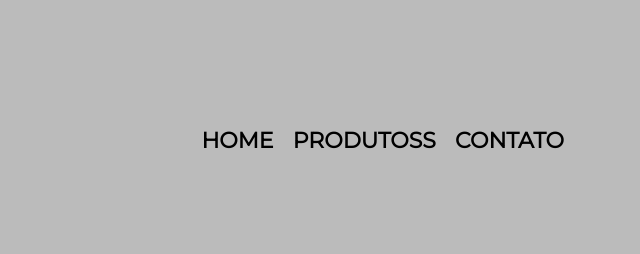
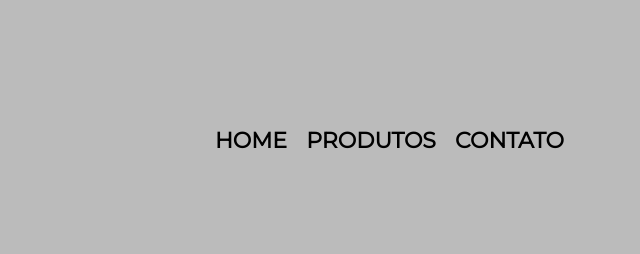
Before and after one commit to marcoskostindutra/Barbearia-Alura, a plain HTML site: page index.html in a window 1280 px wide. Shown: the top 254 px of the page, 546-1186 px from the left. Drawn offline with Linux system fonts and the light colour scheme; files whose address does not match are found by name.

Commit message:
corrigindo o produtoss

```diff
--- a/index.html
+++ b/index.html
@@ -15,7 +15,7 @@
                 <nav>
                     <ul class="navegacao">
                         <li><a href="index.html">Home</a></li>
-                        <li><a href="produtos.html">Produtoss</a></li>
+                        <li><a href="produtos.html">Produtos</a></li>
                         <li><a href="contato.html">Contato</a></li>
                     </ul>
                 </nav>
```
